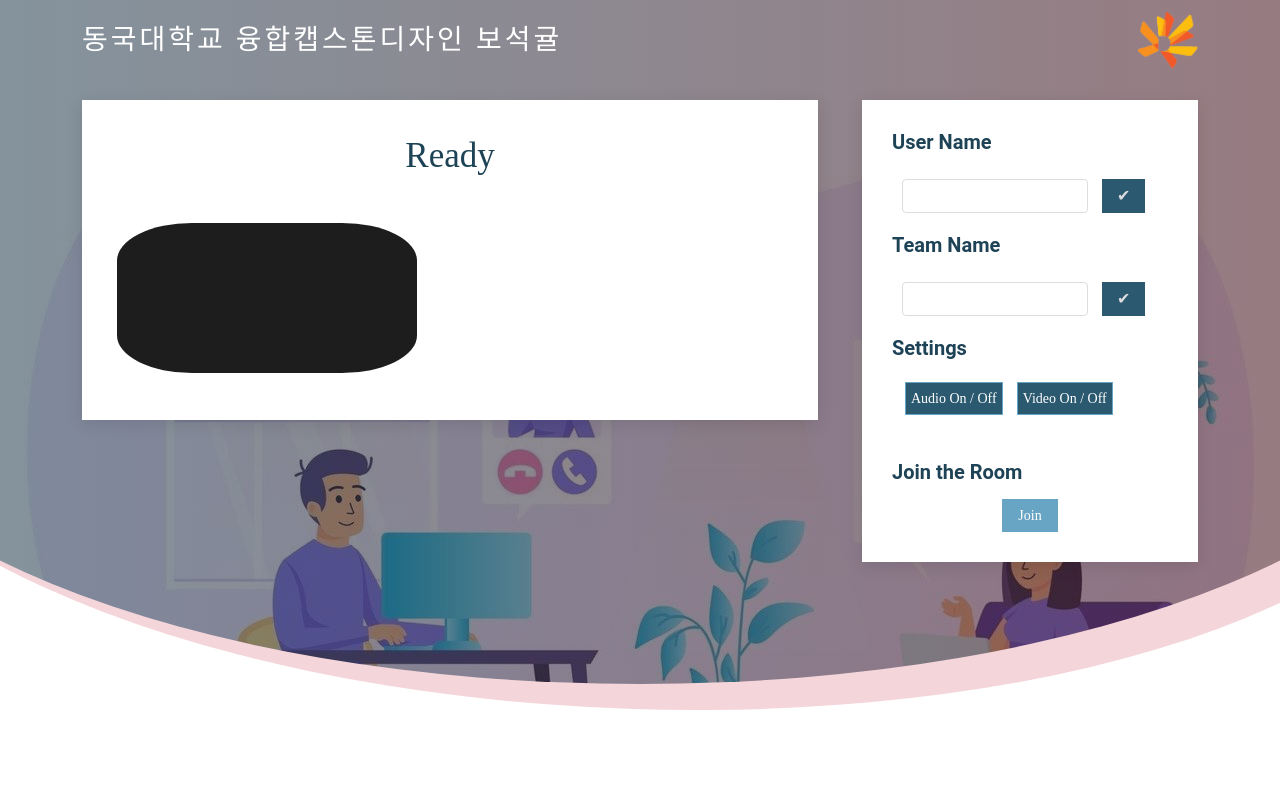
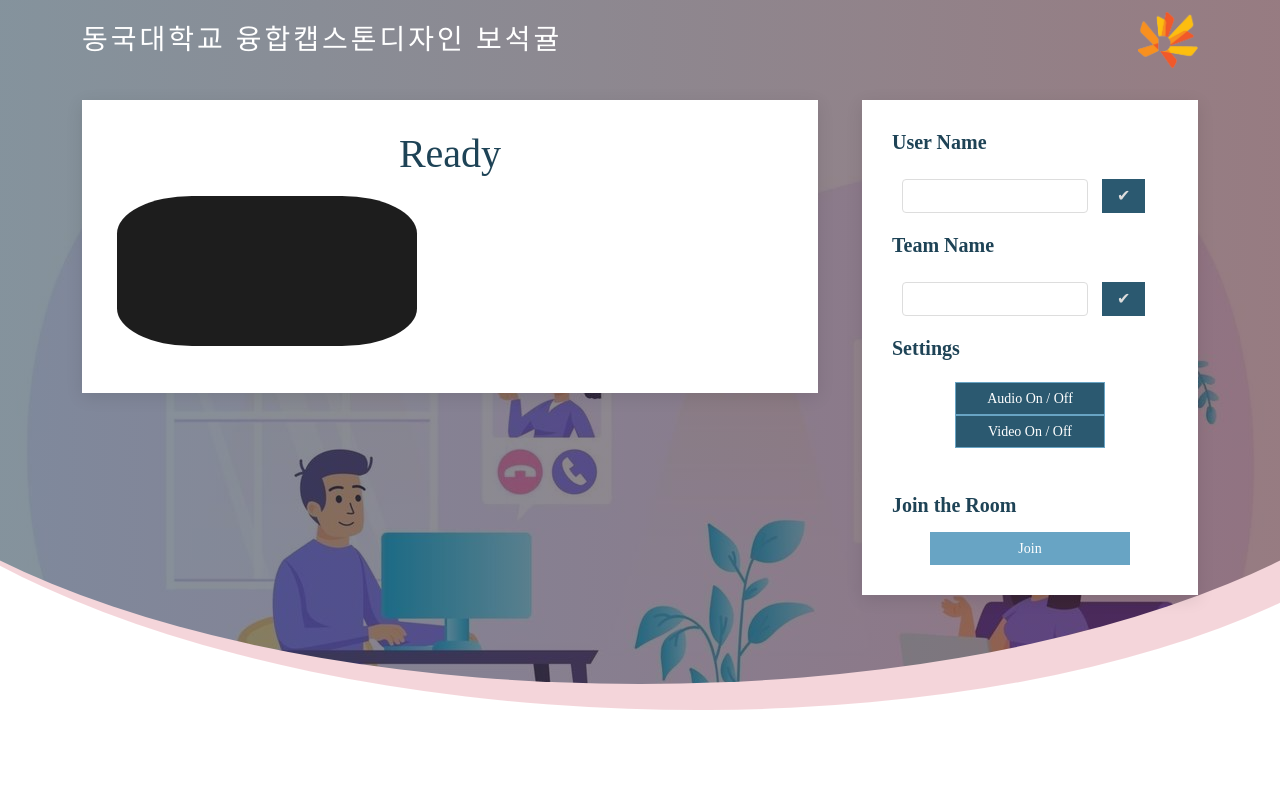
Before and after one commit to CSID-DGU/2021-2-CSC4031-bosukgyul, a Django app: page /zooming/ready/ in a window 1280 px wide. Shown: the top 794 px of the page. Run offline with Django 3.2, Linux system fonts and the light colour scheme; parts of the project's set-up code (start-up, migrations or seed data) failed here and were passed over; some libraries are stand-ins or nearby versions; some web fonts are replaced.

Commit message:
ready/landing/main #4

```diff
--- a/metaverse/static/css/assets/css/style.css
+++ b/metaverse/static/css/assets/css/style.css
@@ -9,7 +9,7 @@
 # General
 --------------------------------------------------------------*/
 body {
-  font-family: "Open Sans", sans-serif;
+  font-family: "RIDIBatang";
   color: #444;
 }
 
@@ -24,7 +24,7 @@ a:hover {
 }
 
 h1, h2, h3, h4, h5, h6, .font-primary {
-  font-family: "Roboto", sans-serif;
+  font-family: "RIDIBatang";
 }
 
 /*--------------------------------------------------------------
@@ -348,9 +348,9 @@ h1, h2, h3, h4, h5, h6, .font-primary {
   height: auto;
 }
 #hero .btn-get-started {
-  font-family: 'EliceDigitalBaeum_Bold';
+  font-family: 'RIDIBatang';
   font-weight: 500;
-  font-size: 14px;
+  font-size: 16px;
   letter-spacing: 1px;
   display: inline-block;
   padding: 12px 32px;
@@ -1880,9 +1880,9 @@ section {
   color: white;
   font-size: 14px;
   border: 1px solid #68A4C4;
-  margin-right: 10px;
   padding: 5px;
   transition: 0.3s;
+  width: 150px;
 }
 
 #btn-toggle-video {
@@ -1892,13 +1892,13 @@ section {
   border: 1px solid #68A4C4;
   padding: 5px;
   transition: 0.3s;
+  width: 150px;
 }
 
 #btn-toggle-audio:hover{
   color: white;
   border: 1px solid #68A4C4;
   background-color: #68A4C4;
-  margin-right: 10px;
 }
 
 #btn-toggle-video:hover{
@@ -1914,6 +1914,7 @@ section {
   border: 1px solid #68A4C4;
   padding: 5px;
   transition: 0.3s;
+  width: 200px;
 }
 
 #btn-toggle-join:hover{
--- a/metaverse/static/css/ready.css
+++ b/metaverse/static/css/ready.css
@@ -6,9 +6,17 @@
     font-style: normal;
 }
 
+@font-face {
+    font-family: 'RIDIBatang';
+    src: url('https://cdn.jsdelivr.net/gh/projectnoonnu/noonfonts_twelve@1.0/RIDIBatang.woff') format('woff');
+    font-weight: normal;
+    font-style: normal;
+}
+
 * {
-    /*font-family: 'Gowun Dodum', sans-serif;*/
-    font-family: 'EliceDigitalBaeum_Bold';
+    /*font-family: 'Gowun Dodum', sans-serif;
+    font-family: 'EliceDigitalBaeum_Bold';*/
+    font-family: 'RIDIBatang';
 }
 
 .ready_body{
--- a/metaverse/zooming/templates/zooming/ready.html
+++ b/metaverse/zooming/templates/zooming/ready.html
@@ -29,7 +29,7 @@
           <div class="col-lg-8 entries">
 
             <article class="entry">
-              <p style="font-size: 35px; color: #1e4356; text-align: center;">Ready</p>
+              <h1 style="color: #1e4356; text-align: center;">Ready</h1>
 
               <!--video camera-->
               <div class="main-grid-container">
@@ -72,7 +72,7 @@
               <!--Join Room-->
               <h3 class="sidebar-title"><br><br>Join the Room</h3>
               <div style="text-align: center;">
-                <button id="btn-toggle-join">&nbsp&nbsp&nbspJoin&nbsp&nbsp&nbsp</button>
+                <button id="btn-toggle-join">Join</button>
               </div>
             </div><!-- End sidebar -->
           </div><!-- End blog sidebar -->
```
Also changed, not shown: metaverse/static/css/main.css (+15 -9 lines), metaverse/zooming/templates/zooming/main.html (+4 -4 lines).
